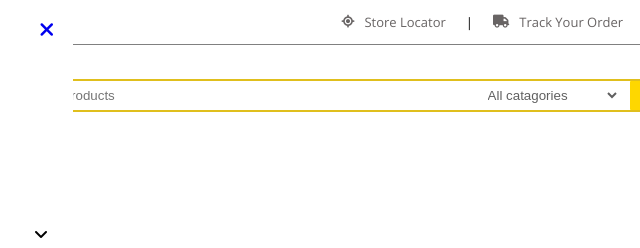
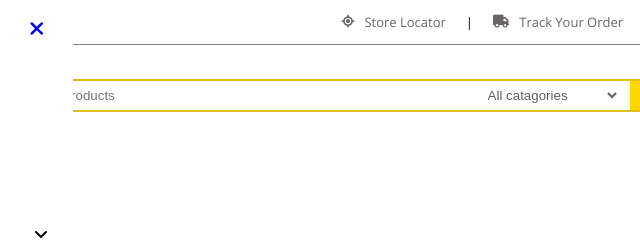
Before and after one commit to hasnat-shohag/ecommerce_site, a plain HTML site: page index.html in a window 1280 px wide. Both pictures are taken after a click on the element 225 px from the left and 95 px from the top of the page. Shown: the top 248 px of the page, 277-917 px from the left. Drawn offline with nearby package versions, Linux system fonts and the light colour scheme.

Commit message:
close button position fixed

```diff
--- a/assets/style.css
+++ b/assets/style.css
@@ -335,11 +335,15 @@ body {
     padding: 10px 25px;
     height: calc(100vh - 135px);
 }
-#sidebar .sidebar_content a i{
+#sidebar .sidebar_close{
     position: absolute;
-    right: 20px;
-    top: 20px;
+    right: 30px;
+    top: 15px;
     font-size: 20px;
+    z-index: 999;
+}
+#sidebar .sidebar_close :active{
+    color: red;
 }
 #sidebar .sidebar_content ul{}
 #sidebar .sidebar_content ul li{
--- a/index.html
+++ b/index.html
@@ -189,14 +189,15 @@
     <!-- Nav part end -->
     <!-- Side bar Start  -->
     <div id="sidebar" class="sidebar">
+        <a class="sidebar_close" href="#">
+            <i class="fas fa-close"></i>
+        </a>
         <div class="sidebar_content">
             <div class="sidebar_content_top">
                 <a href="#">
                     <img src="./assets/images/logo.png" alt="">
                 </a>
-                <a class="sidebar_close" href="#">
-                    <i class="fas fa-close"></i>
-                </a>
+
                 <ul>
                     <li class="feature_link"><a href="#">Value of the Day</a></li>
                     <li class="feature_link"><a href="#">Top 100 offers</a></li>
```
